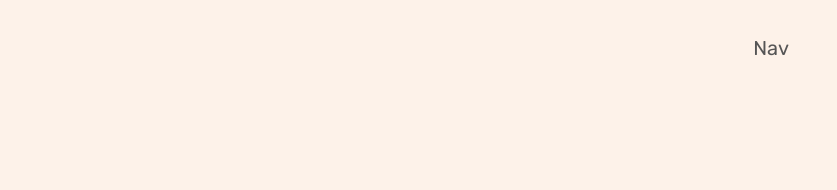
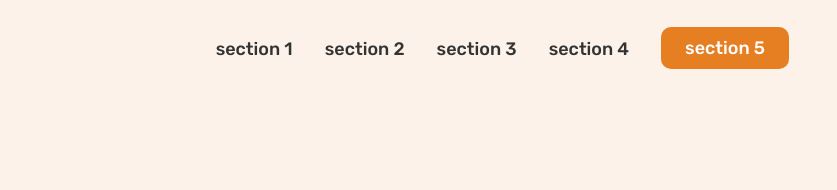
Before and after one commit to AjroudiRida/Savoryfood, a plain HTML site: page index.html in a window 1280 px wide. Shown: the top 190 px of the page, 443-1280 px from the left. Drawn offline with Linux system fonts and the light colour scheme.

Commit message:
update the navigation menu

```diff
--- a/css/style.css
+++ b/css/style.css
@@ -28,6 +28,42 @@ body {
 .logo {
   height: 2.2rem;
 }
+
+.main-nav-list {
+  display: flex;
+  list-style: none;
+  gap: 3.2rem;
+  align-items: center;
+}
+
+.main-nav-link:link,
+ .main-nav-link:visited {
+  text-decoration: none;
+  color: #333;
+  font-weight: 500;
+  font-size: 1.8rem;
+  transition: all 0.3s;
+}
+
+.main-nav-link:hover,
+ .main-nav-link:active {
+  color: #cf711f;
+}
+
+.main-nav-link.nav-cta:link,
+.main-nav-link.nav-cta:visited {
+  background-color: #e67e22;
+  display: inline-block;
+  padding: 1.2rem 2.4rem;
+  color: #fff;
+  border-radius: 1rem;
+}
+
+.main-nav-link.nav-cta:hover,
+.main-nav-link.nav-cta:active {
+  background-color: #cf711f;
+}
+
 
 .section-hero {
   background-color: #fdf2e9;
--- a/index.html
+++ b/index.html
@@ -12,7 +12,15 @@
 <body>
   <header class="header">
     <img class="logo" src="./img/omnifood-logo.png" alt="">
-    <nav class="nav">Nav</nav>
+    <nav class="main-nav">
+      <ul class="main-nav-list">
+        <li><a class="main-nav-link" href="">section 1</a></li>
+        <li><a class="main-nav-link" href="">section 2</a></li>
+        <li><a class="main-nav-link" href="">section 3</a></li>
+        <li><a class="main-nav-link" href="">section 4</a></li>
+        <li><a class="main-nav-link nav-cta" href="">section 5</a></li>
+      </ul>
+    </nav>
   </header>
   <main>
     <section class="section-hero">
```
